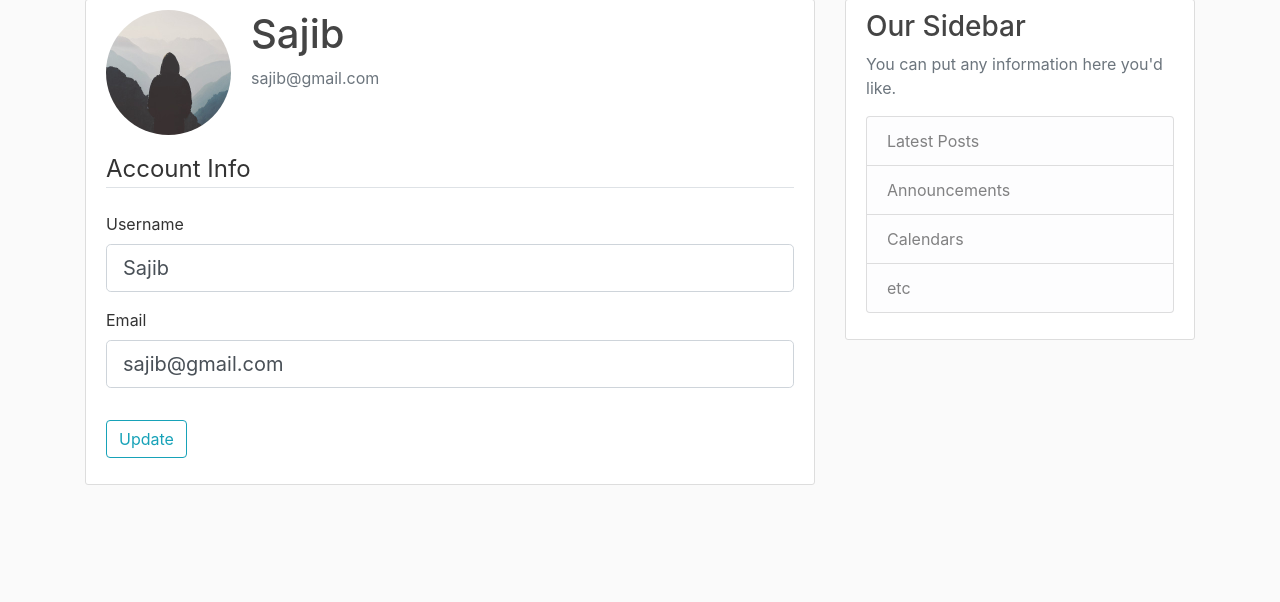
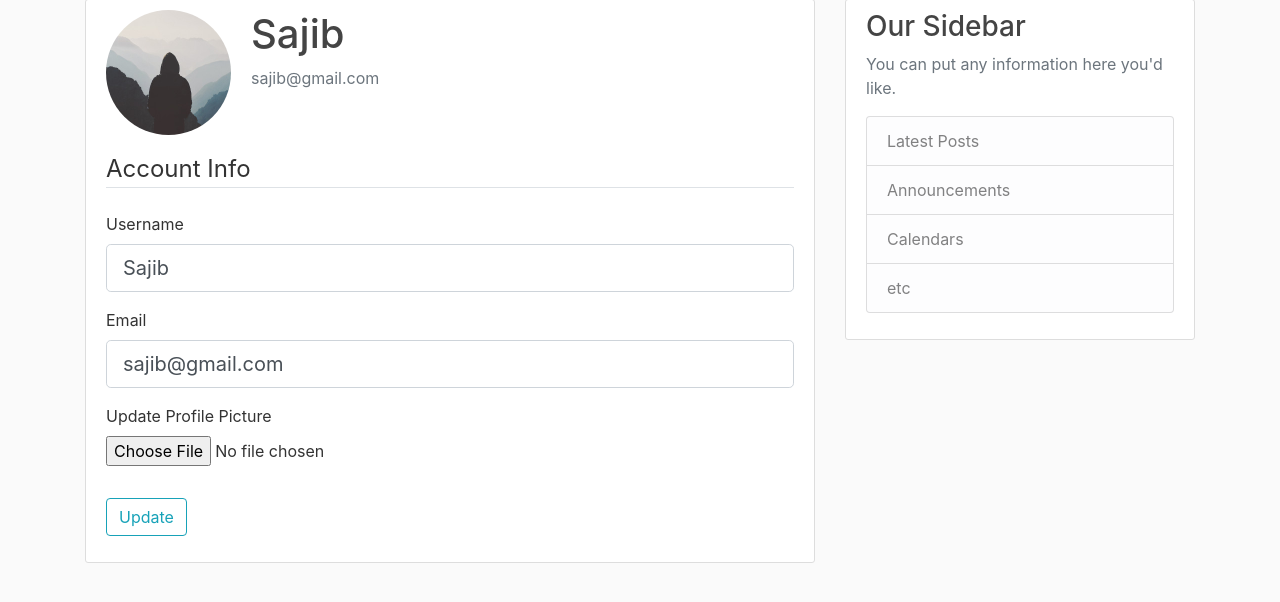
Before and after one commit to JMSajib/Flask-with-Docker, a Flask app: page /account in a window 1280 px wide. Shown: the part 81-683 px from the top of the page. Run offline with Flask 2, Linux system fonts and the light colour scheme; a user stored in the database is signed in; some libraries are stand-ins or nearby versions.

Commit message:
Added Image upload feature

```diff
--- a/Demoapp/forms.py
+++ b/Demoapp/forms.py
@@ -1,4 +1,5 @@
 from flask_wtf import FlaskForm
+from flask_wtf.file import FileField,FileAllowed
 from flask_login import current_user
 from wtforms import StringField,PasswordField,SubmitField,BooleanField
 from wtforms.validators import DataRequired,Length,Email,EqualTo,ValidationError
@@ -37,6 +38,7 @@ class UpdateAccountForm(FlaskForm):
     username = StringField('Username',
                            validators=[DataRequired(),Length(min=2,max=20)])
     email = StringField('Email',validators=[DataRequired(),Email()])
+    picture = FileField('Update Profile Picture', validators=[FileAllowed(['jpg', 'png'])])
     submit = SubmitField('Update')
 
     def validate_username(self,username):
--- a/Demoapp/routes.py
+++ b/Demoapp/routes.py
@@ -1,3 +1,6 @@
+import secrets
+import os
+from PIL import Image
 from flask import render_template,url_for,flash,redirect,request
 from Demoapp import app,db,bcrypt
 from Demoapp.forms import RegistrationForm,LoginForm,UpdateAccountForm
@@ -75,11 +78,26 @@ def logout():
     return redirect(url_for('home'))
 
 
+def save_picture(form_picture):
+    randorm_hex = secrets.token_hex(8)
+    _, f_ext = os.path.splitext(form_picture.filename)
+    picture_fn = randorm_hex + f_ext
+    picture_path = os.path.join(app.root_path,'static/profile_pics',picture_fn)
+    output_size = (125,125)
+    i = Image.open(form_picture)
+    i.thumbnail(output_size)
+    i.save(picture_path)
+    return picture_fn
+
+
 @app.route('/account',methods=['GET','POST'])
 @login_required
 def account():
     form = UpdateAccountForm()
     if form.validate_on_submit():
+        if form.picture.data:
+            picture_file = save_picture(form.picture.data)
+            current_user.image_file = picture_file
         current_user.username = form.username.data
         current_user.email = form.email.data
         db.session.commit()
--- a/Demoapp/templates/account.html
+++ b/Demoapp/templates/account.html
@@ -9,7 +9,7 @@
         <p class="text-secondary">{{current_user.email}}</p>
       </div>
     </div>
-      <form method="POST" action="">
+      <form method="POST" action="" enctype="multipart/form-data">
         {{ form.hidden_tag() }}
 
         <fieldset class="form-group">
@@ -42,6 +42,16 @@
               {% endif %}
           </div>
 
+          <div class="form-group">
+            {{ form.picture.label() }}
+            {{ form.picture(class="form-control-file") }}
+            {% if form.picture.errors %}
+              {% for error in form.picture.errors %}
+                <span class="text-danger">{{ error }}</span></br>
+              {% endfor %}
+            {% endif %}
+          </div>
+
         </fieldset>
         <div class="form-group">
           {{ form.submit(class="btn btn-outline-info") }}
--- a/requirements.txt
+++ b/requirements.txt
@@ -3,3 +3,4 @@ Flask-WTF==0.14.2
 Flask-SQLAlchemy==2.3.2
 Flask-Bcrypt==0.7.1
 Flask-Login==0.4.1
+Pillow==5.1.0
```
Also changed, not shown: Demoapp/site.db, Demoapp/static/profile_pics/3aa199ba8435ed5b.JPG (added), Demoapp/static/profile_pics/c23e888c6fa79b06.jpg (added).
